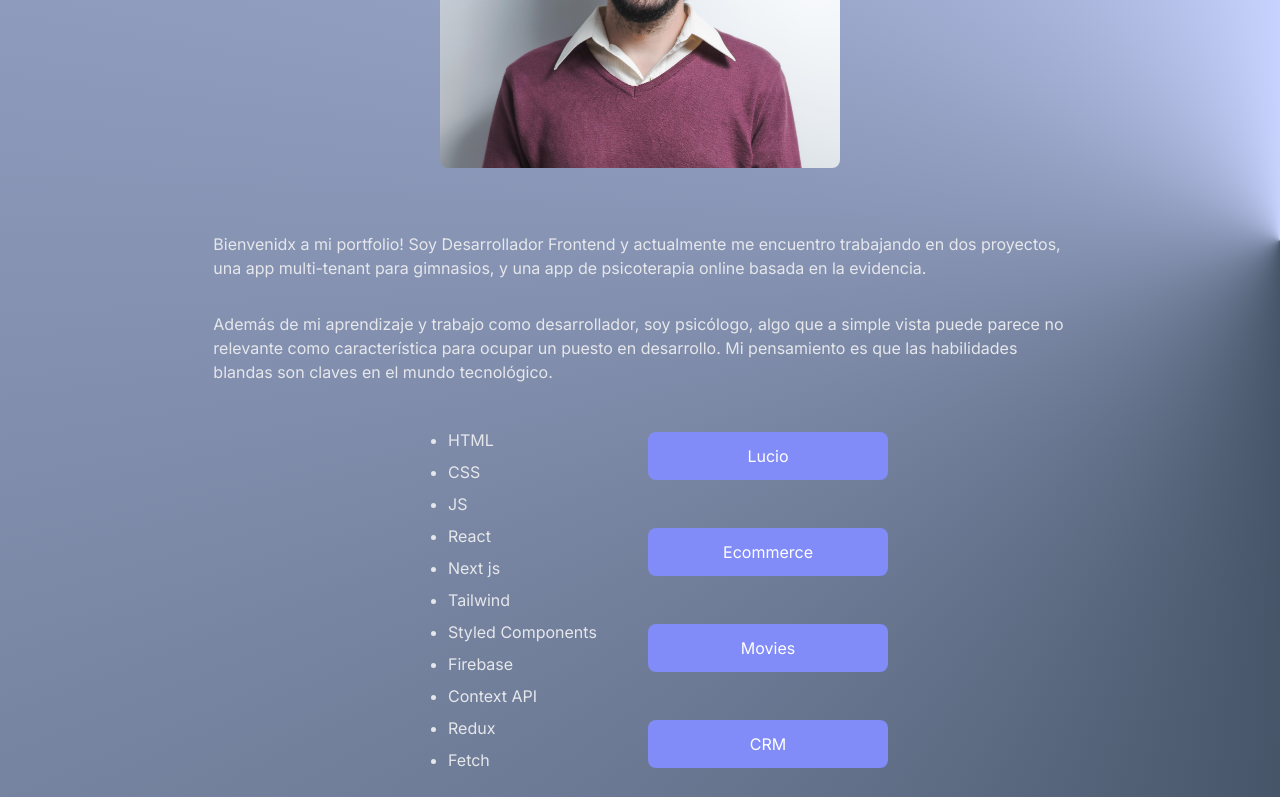
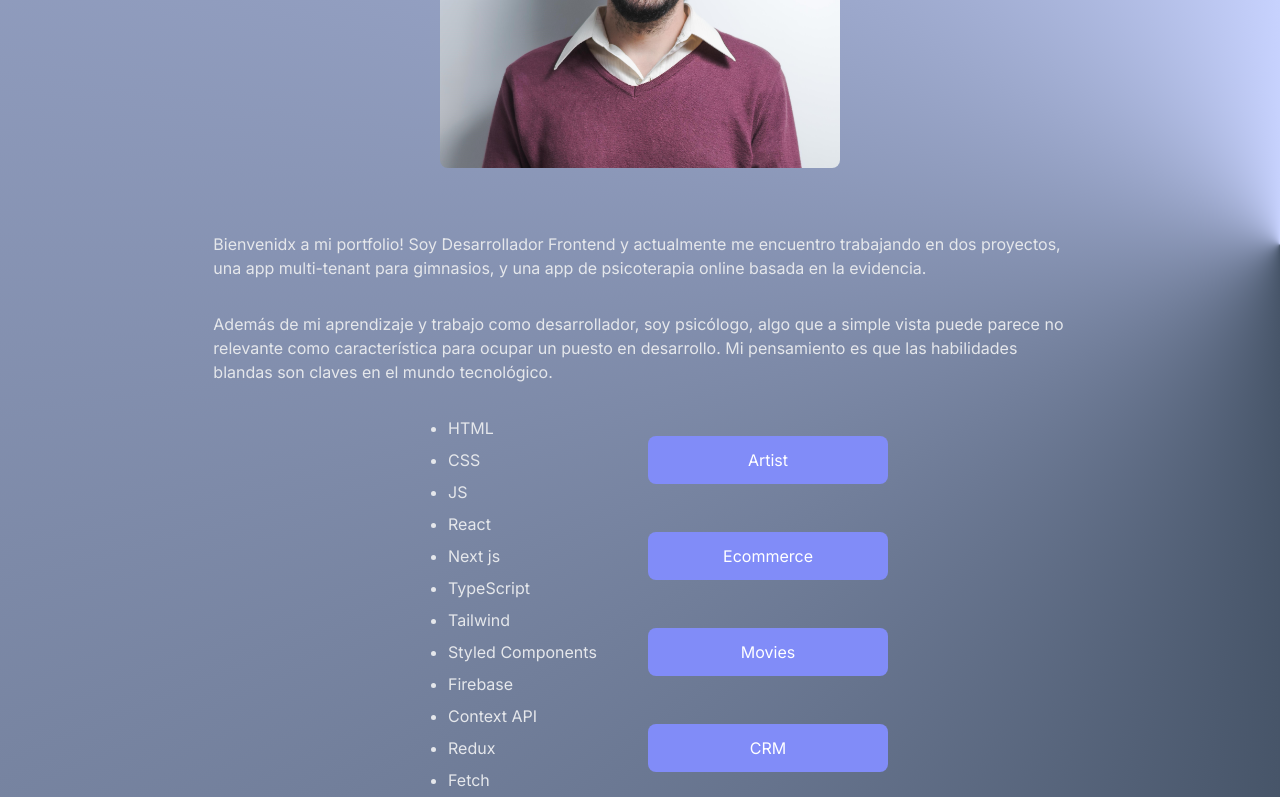
Before and after one commit to AlexEMartin/portfolio, a Next.js app: page / in a window 1280 px wide. Shown: the part 359-1156 px from the top of the page. Built offline with nearby package versions, Linux system fonts and the light colour scheme.

Commit message:
Skill added

```diff
--- a/src/app/page.js
+++ b/src/app/page.js
@@ -62,6 +62,7 @@ export default function Home() {
           <li className="mb-2">JS</li>
           <li className="mb-2">React</li>
           <li className="mb-2">Next js</li>
+          <li className="mb-2">TypeScript</li>
           <li className="mb-2">Tailwind</li>
           <li className="mb-2">Styled Components</li>
           <li className="mb-2">Firebase</li>
@@ -72,7 +73,7 @@ export default function Home() {
         <div className="w-72 flex flex-col mt-6">
           <Link href="/artist">
             <div className="flex justify-center items-center h-12 m-6 rounded-lg hover:cursor-pointer active:relative active:top-0.5 text-white bg-indigo-400 hover:bg-indigo-500">
-              Lucio
+              Artist
             </div>
           </Link>
           <Link href="/ecommerce">
```
